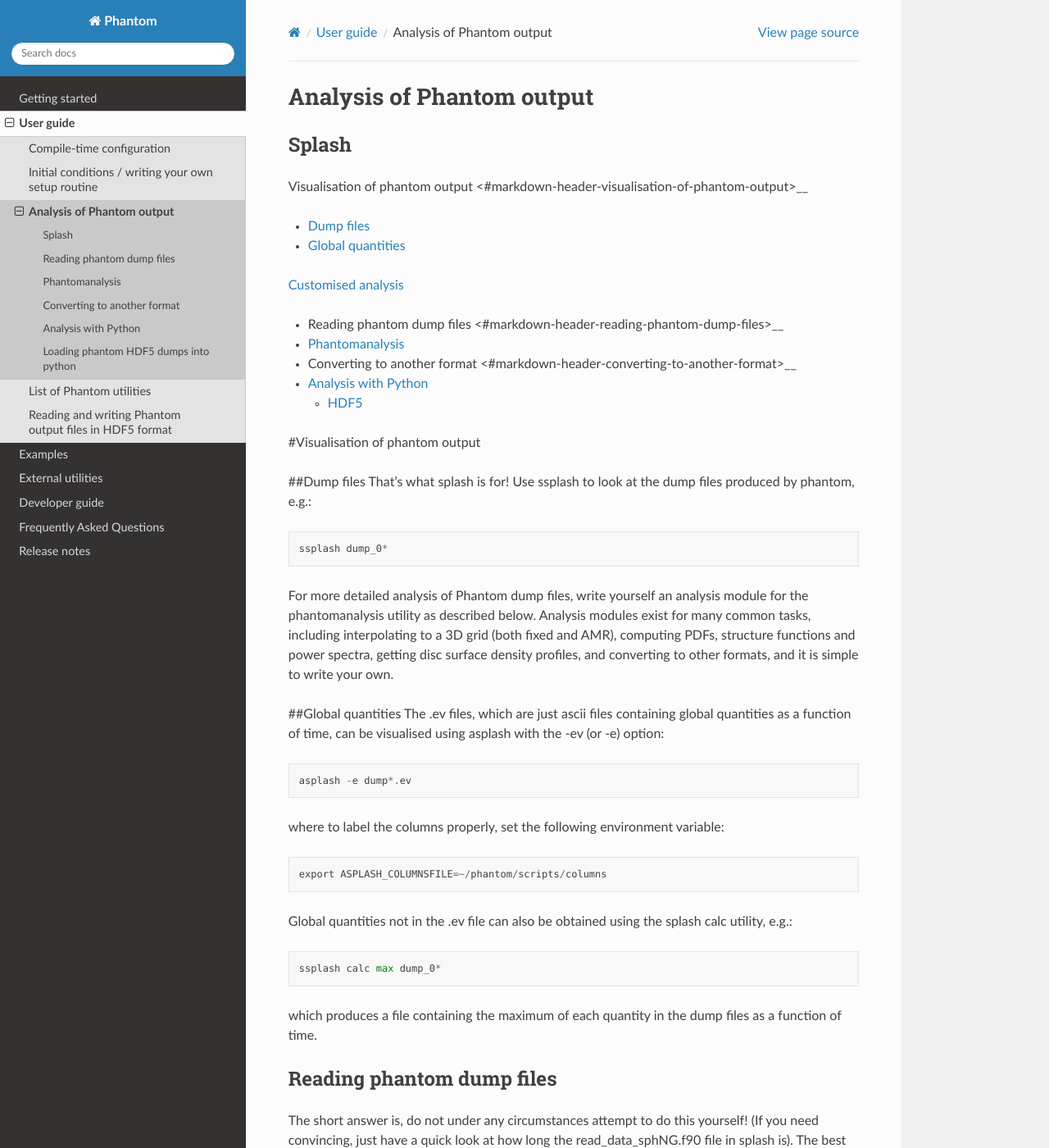
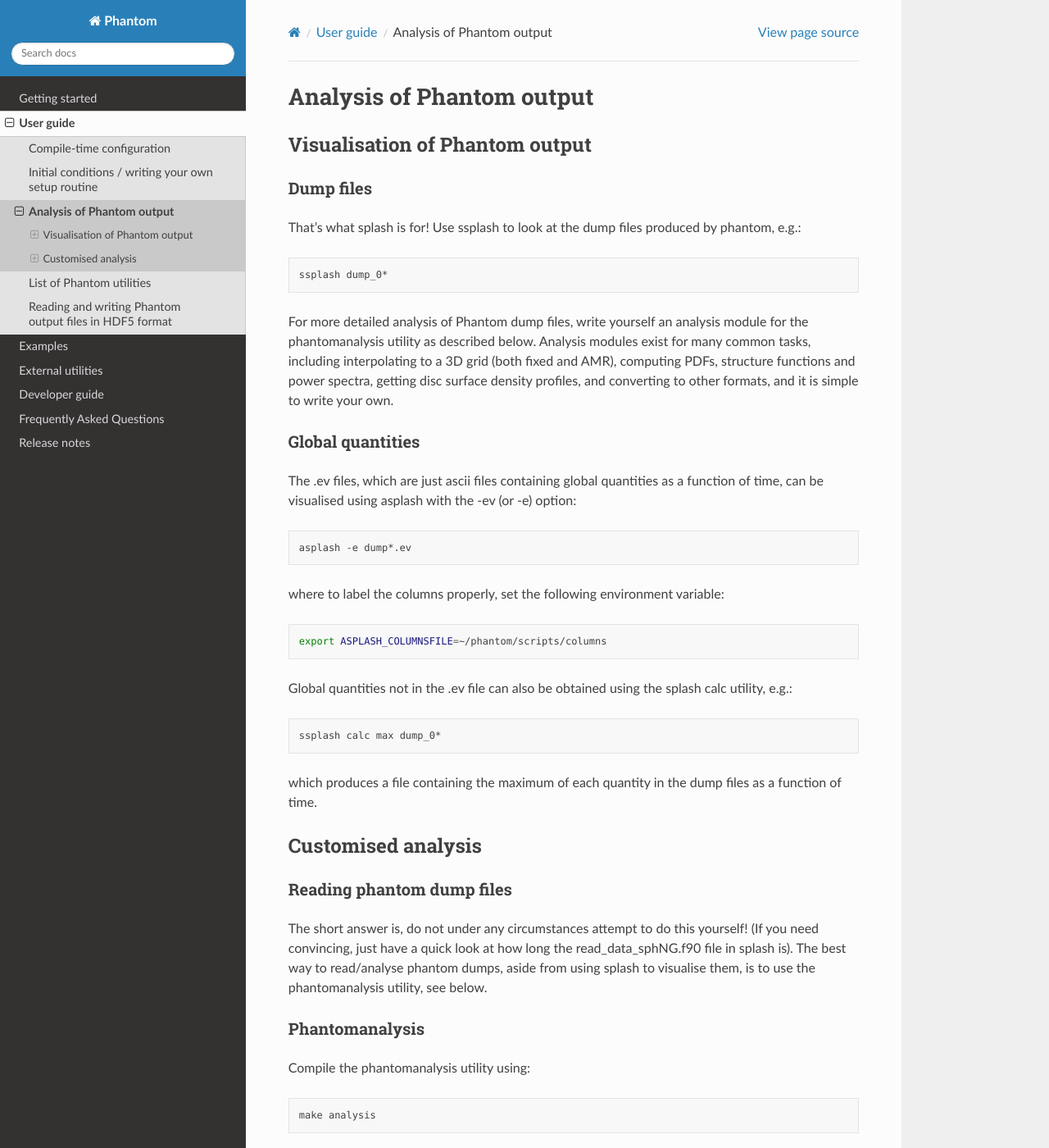
Before and after one commit to danieljprice/phantom, a Sphinx documentation site: the page built from docs/analysis.rst, in a window 1280 px wide and 1400 px high. Shown: the whole window at 82% size. Built offline with Sphinx 7.4.7 and the Read the Docs theme 2.0.0, drawn with Linux system fonts in a browser that asks for light colours; pages that are not in the unit, such as notebooks, are missing from menus; some of the changed text lies outside the part shown.

Commit message:
Fixes in documentation
Removing links to the old Phantom wiki.

```diff
--- a/docs/analysis.rst
+++ b/docs/analysis.rst
@@ -1,32 +1,16 @@
 Analysis of Phantom output
 ==========================
 
-Splash
-------
+Visualisation of Phantom output
+-------------------------------
 
-Visualisation of phantom output
-<#markdown-header-visualisation-of-phantom-output>\_\_
+Dump files
+~~~~~~~~~~
 
--  `Dump files <#markdown-header-dump-files>`__
--  `Global quantities <#markdown-header-global-quantities>`__
-
-`Customised analysis <#markdown-header-customised-analysis>`__
-
--  Reading phantom dump files
-   <#markdown-header-reading-phantom-dump-files>\_\_
--  `Phantomanalysis <#markdown-header-phantomanalysis>`__
--  Converting to another format
-   <#markdown-header-converting-to-another-format>\_\_
--  `Analysis with Python <#markdown-header-analysis-with-python>`__
-
-   -  `HDF5 <#markdown-header-loading-phantom-hdf5-dumps-into-python>`__
-
-#Visualisation of phantom output
-
-##Dump files That’s what splash is for! Use ssplash to look at the dump
+That's what splash is for! Use ssplash to look at the dump
 files produced by phantom, e.g.:
 
-::
+.. code-block:: bash
 
    ssplash dump_0*
 
@@ -37,33 +21,39 @@
 power spectra, getting disc surface density profiles, and converting to
 other formats, and it is simple to write your own.
 
-##Global quantities The .ev files, which are just ascii files containing
+Global quantities
+~~~~~~~~~~~~~~~~~
+
+The .ev files, which are just ascii files containing
 global quantities as a function of time, can be visualised using asplash
 with the -ev (or -e) option:
 
-::
+.. code-block:: bash
 
    asplash -e dump*.ev
 
 where to label the columns properly, set the following environment
 variable:
 
-::
+.. code-block:: bash
 
    export ASPLASH_COLUMNSFILE=~/phantom/scripts/columns
 
 Global quantities not in the .ev file can also be obtained using the
 splash calc utility, e.g.:
 
-::
+.. code-block:: bash
 
    ssplash calc max dump_0*
 
 which produces a file containing the maximum of each quantity in the
 dump files as a function of time.
 
+Customised analysis
+-------------------
+
 Reading phantom dump files
---------------------------
+~~~~~~~~~~~~~~~~~~~~~~~~~~
 
 The short answer is, do not under any circumstances attempt to do this
 yourself! (If you need convincing, just have a quick look at how long
@@ -72,18 +62,18 @@
 phantomanalysis utility, see below.
 
 Phantomanalysis
----------------
+~~~~~~~~~~~~~~~
 
 Compile the phantomanalysis utility using:
 
-::
+.. code-block:: bash
 
    make analysis
 
 which compiles the phantomanalysis binary using the analysis module you
 specified in phantom/build/Makefile:
 
-::
+.. code-block:: make
 
    ifeq ($(SETUP), isodisc)
        ...
@@ -94,7 +84,7 @@
 
 giving
 
-::
+.. code-block:: bash
 
    $ ls
    phantomanalysis*
@@ -117,21 +107,21 @@
 usual phantom modules**. For example, you can access sink particle
 arrays using:
 
-::
+.. code-block:: fortran
 
    use part, only:xyzmh_ptmass,vxyz_ptmass
 
 For a list of pre-built analysis tools, see the list of Phantom
-utilities <utils>\__.
+utilities :doc:`utils`.
 
 Converting to another format
-----------------------------
+~~~~~~~~~~~~~~~~~~~~~~~~~~~~
 
 Apart from writing a short analysis module, you can also use the convert
 utility in splash. For example, to convert all files to ascii format
 (not recommended, they’ll be huge):
 
-::
+.. code-block:: bash
 
    ssplash to ascii blast_0*
 
@@ -139,17 +129,17 @@
 in double precision (use make DOUBLEPRECISION=yes when compiling splash)
 
 Analysis with Python
---------------------
+~~~~~~~~~~~~~~~~~~~~
 
 Compile the phantom pyanalysis utility using:
 
-::
+.. code-block:: bash
 
    make pyanalysis
 
 which compiles the libphantom library giving
 
-::
+.. code-block:: bash
 
    $ ls
    libphantom.so* libanalysis.py
@@ -157,16 +147,14 @@
 Now you can import the PhantomAnalysis class from libanalysis.py. This
 can be done interactively in iPython or in a Python script
 
-::
+.. code-block:: python
 
-   #!python
    In [1]: from libanalysis import PhantomAnalysis as pa
 
 and create an instance of this class with a phantom dumpfile
 
-::
+.. code-block:: python
 
-   #!python
    In [2]: dumpfile = 'blast_00000'
 
    In [3]: dump = pa(dumpfile)
@@ -175,9 +163,8 @@
 arrays. These quantities are accessible as attributes of the
 PhantomAnalysis class. For example
 
-::
+.. code-block:: python
 
-   #!python
    In [4]: print dump.npart
    125000
 
@@ -211,43 +198,36 @@
 -  ptmass_spinxyz
 
 Loading phantom HDF5 dumps into python
---------------------------------------
+~~~~~~~~~~~~~~~~~~~~~~~~~~~~~~~~~~~~~~
 
-| To get yourself HDF5 dumpfiles, first have a look at:
-| - `Running phantom with HDF5 output <hdf5>`__ or
-| - `Converting standard dumpfifles to HDF5
-  format <https://bitbucket.org/danielprice/phantom/wiki/hdf5#markdown-header-converting-standard-output-files-to-hdf5-format>`__
+To get yourself HDF5 dumpfiles, have a look at :doc:`Running phantom with HDF5 output <hdf5>`.
 
 Import h5py and load the dumpfile
 
-::
+.. code-block:: python
 
-   #!python
    In [1]: import h5py
 
    In [2]: f = h5py.File('disc_00000.h5','r')
 
 List the main containers in the file
 
-::
+.. code-block:: python
 
-   #!python
    In [3]: list(f.keys())
    Out[3]: ['header', 'particles', 'sinks']
 
 List the particle arrays that are available
 
-::
+.. code-block:: python
 
-   #!python
    In [4]: list(f['particles'].keys())
    Out[4]: ['divv', 'dt', 'h', 'itype', 'pressure', 'vxyz', 'xyz']
 
 Extract the ``xyz`` array from the file
 
-::
+.. code-block:: python
 
-   #!python
    In [5]: f['particles']['xyz'].value
    Out[5]:
    array([[ -6.05266606,  -6.66164664,  -0.34922808],
@@ -258,5 +238,4 @@
           [ 12.67824199,   3.35761305,  -0.39397658],
           [-11.34601204,   0.75837632,   0.6858956 ]])
 
-See `h5py docs <http://docs.h5py.org/en/stable/quick.html>`__ for more
-information
+See `h5py docs <http://docs.h5py.org/en/stable/quick.html>`__ for more information
--- a/docs/user-guide.rst
+++ b/docs/user-guide.rst
@@ -14,4 +14,4 @@
    analysis
    moddump
    utils
-   hdf
+   hdf5
```
Also changed, not shown: docs/hdf5.rst (renamed from docs/hdf.rst), 4 other files.
